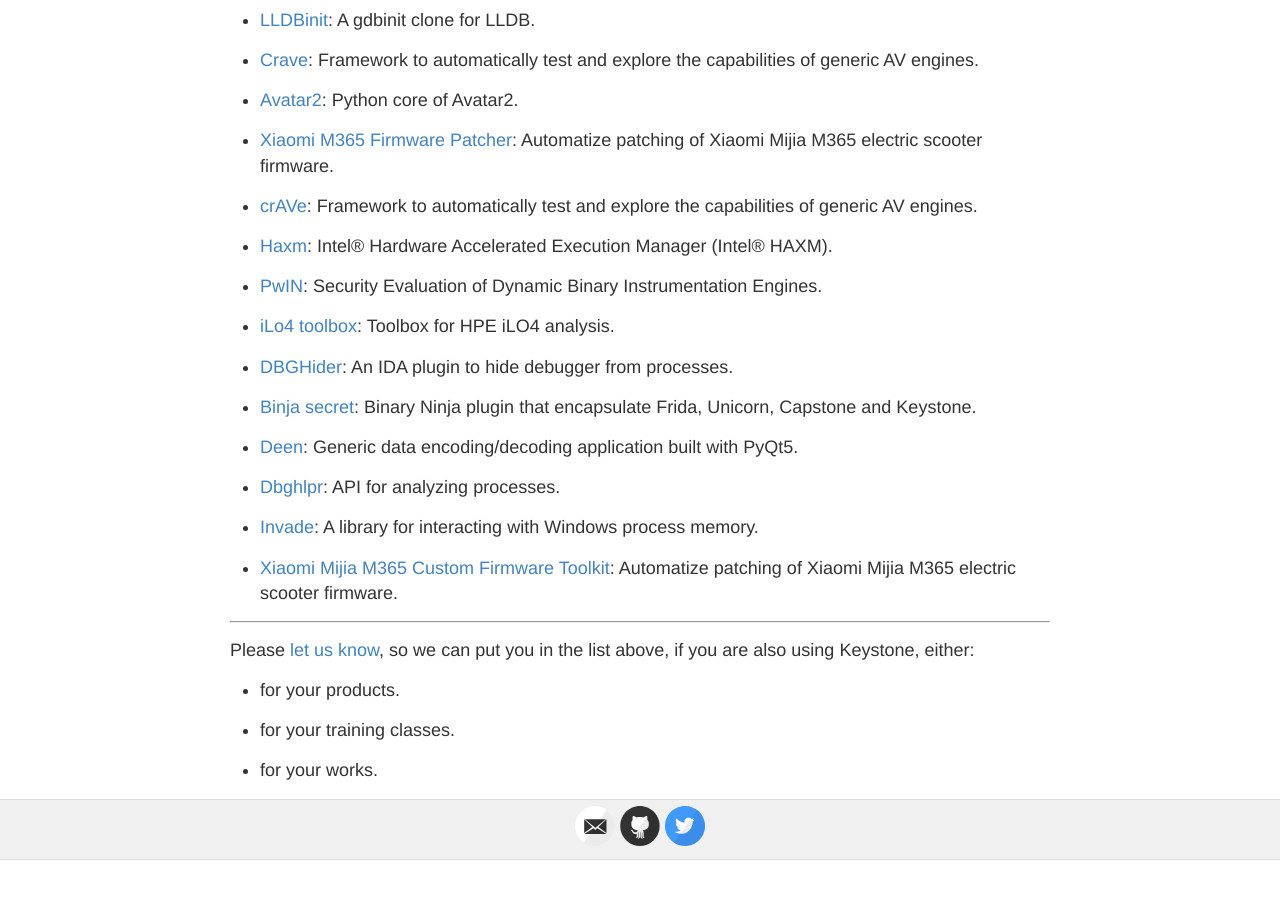
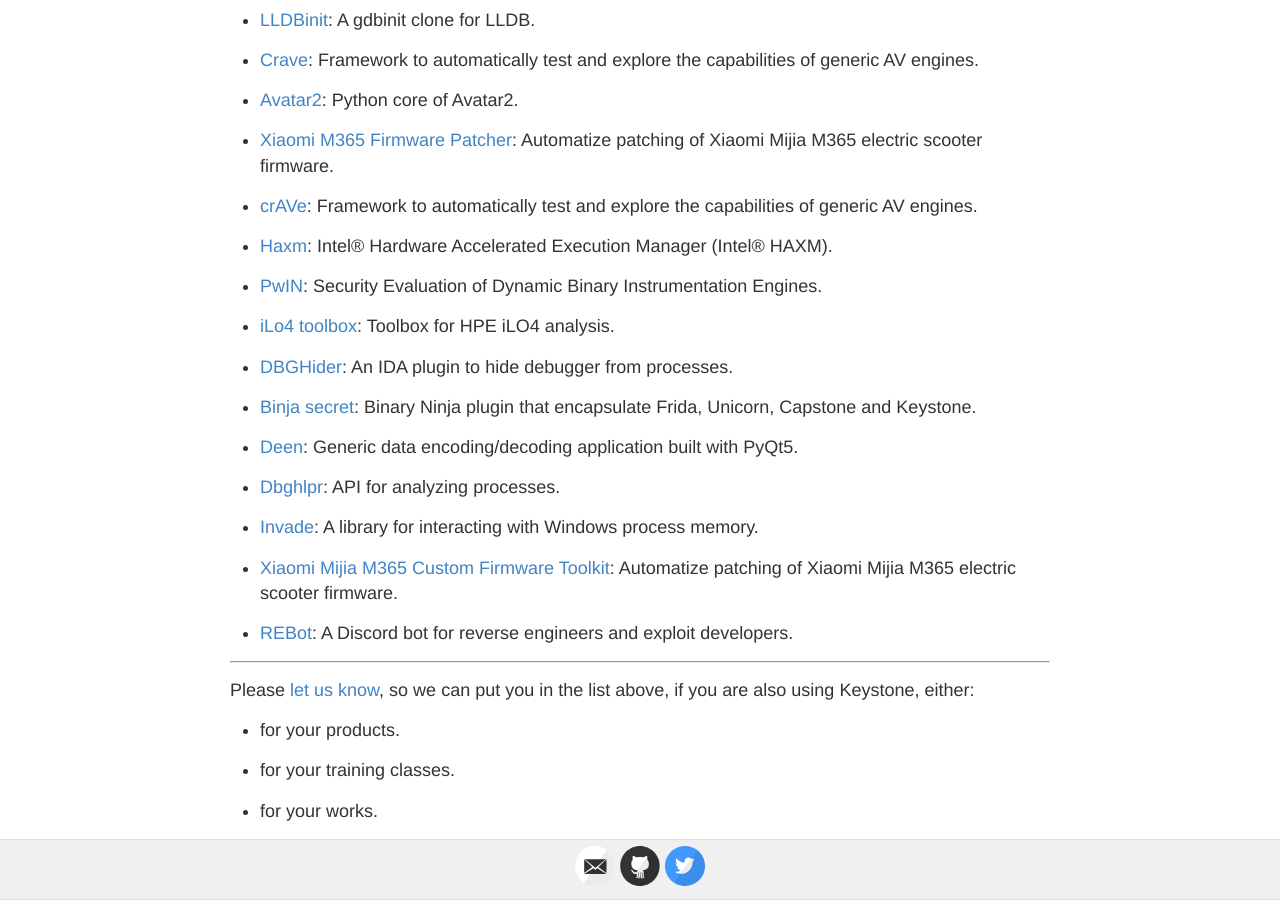
Before and after one commit to keystone-engine/keystone-engine.github.io, a Jekyll site: the page built from showcase.md, in a window 1280 px wide and 900 px high, scrolled down 2978 px. Built offline with Jekyll 4.4.1, drawn with Linux system fonts in a browser that asks for light colours; before the commit the page ends 3838 px from its top, so only the background shows below that; some of the changed lines change nothing that is shown.

Commit message:
showcase

```diff
--- a/showcase.md
+++ b/showcase.md
@@ -6,7 +6,7 @@
 
 ## Showcase
 
-In our knowledge, Keystone has been used by **78** following products (listed in no particular order).
+In our knowledge, Keystone has been used by **79** following products (listed in no particular order).
 
 - [Keypatch](http://keystone-engine.org/keypatch): IDA Pro plugin for code assembling & binary patching.
 
@@ -164,6 +164,9 @@
 
 - [Xiaomi Mijia M365 Custom Firmware Toolkit](https://github.com/BotoX/xiaomi-m365-firmware-patcher): Automatize patching of Xiaomi Mijia M365 electric scooter firmware.
 
+- [REBot](https://github.com/Cryptogenic/REBot): A Discord bot for reverse engineers and exploit developers.
+
+
 ---
 
 Please [let us know](/contact/), so we can put you in the list above, if you are also using Keystone, either:
```
